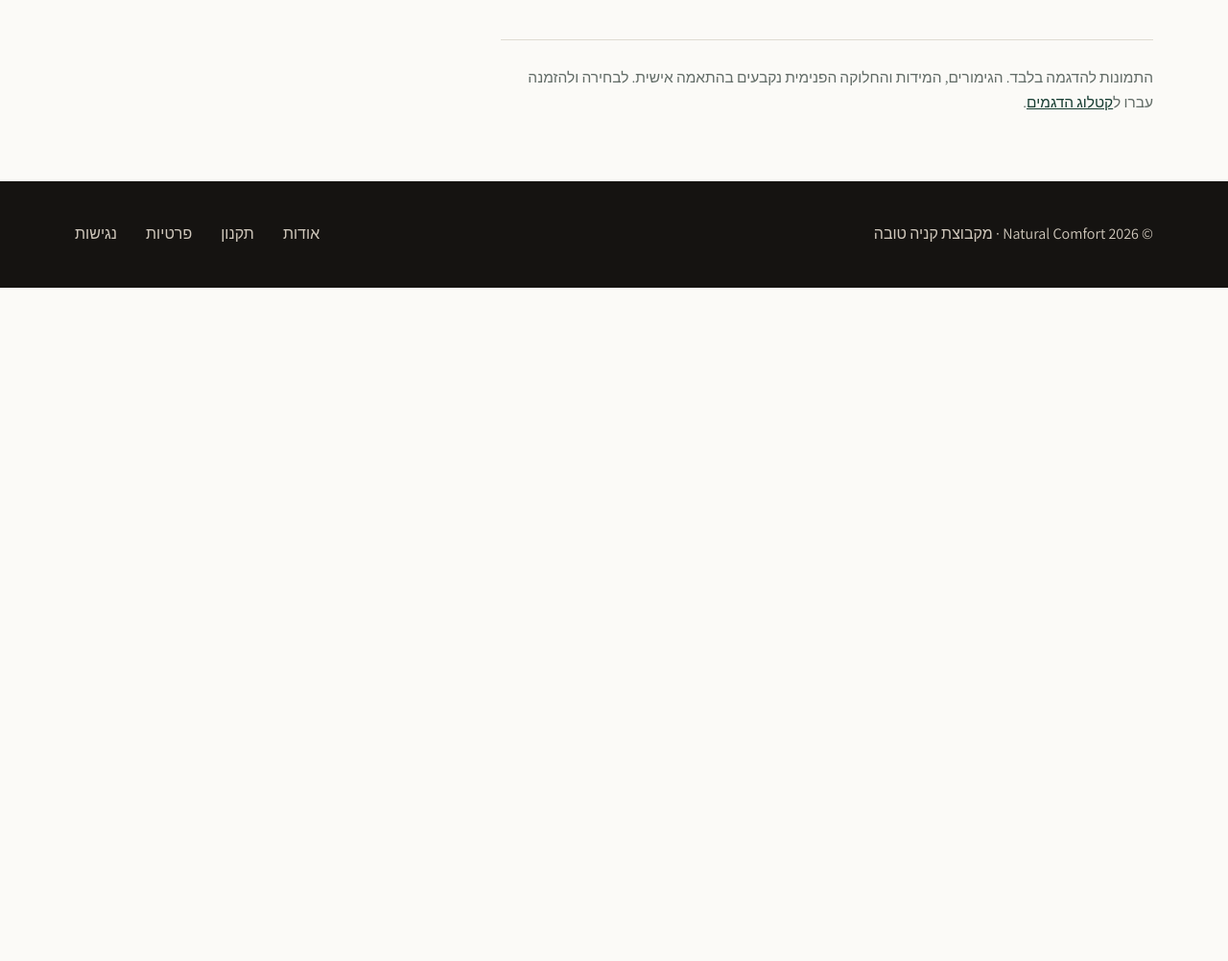
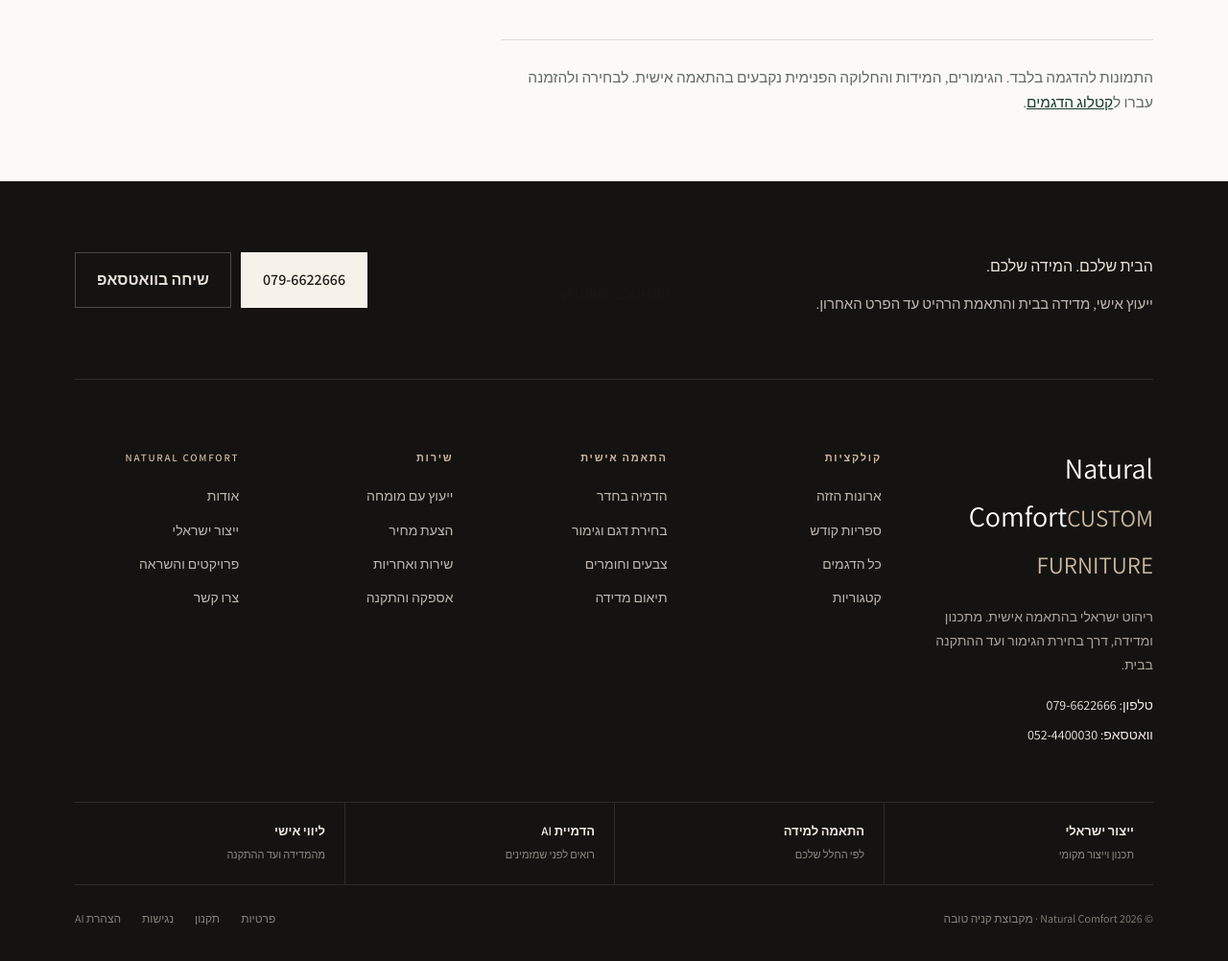
Before and after one commit to mikih123-a11y/natural-comfort, a website: page gallery.html in a window 1280 px wide. Shown: the part 1862-2864 px from the top of the page at 96% size. Before the commit the page ends 2162 px from the top, so only its background shows below. Drawn offline with Linux system fonts and the light colour scheme; a web font is replaced by a local one.

Commit message:
Add files via upload

```diff
--- a/gallery.html
+++ b/gallery.html
@@ -8,6 +8,7 @@
 <link rel="preconnect" href="https://fonts.googleapis.com">
 <link rel="preconnect" href="https://fonts.gstatic.com" crossorigin>
 <link href="https://fonts.googleapis.com/css2?family=Frank+Ruhl+Libre:wght@400;500;700&family=Assistant:wght@300;400;600&display=swap" rel="stylesheet">
+<link rel="stylesheet" href="/footer-upgrade.css">
 <link rel="stylesheet" href="/premium-inner.css">
 <style>
 :root{
@@ -86,12 +87,6 @@ h1{font-family:var(--display);font-weight:700;font-size:clamp(32px,4.4vw,50px);l
 .lb-x{position:fixed;top:18px;inset-inline-end:22px;color:#fff;font-size:30px;line-height:1;font-weight:300;z-index:201;cursor:pointer}
 .lb-cap{position:fixed;bottom:22px;inset-inline:0;text-align:center;color:#EDE9E2;font-size:16px;z-index:201;pointer-events:none}
 
-footer{background:#151311;border-top:0;padding:34px 0;font-size:16px;color:#cfc7bb;font-weight:400}
-footer a{color:#cfc7bb;padding:4px 0}
-footer a:focus-visible{outline:3px solid #cfc7bb;outline-offset:3px}
-footer .wrap{display:flex;align-items:center;justify-content:space-between;gap:18px;flex-wrap:wrap}
-.fl{display:flex;gap:30px;flex-wrap:wrap}
-footer a:hover{color:#fff;text-decoration:underline}
 @media(prefers-reduced-motion:reduce){*{transition:none!important}}
 </style>
 </head>
@@ -126,10 +121,7 @@ footer a:hover{color:#fff;text-decoration:underline}
   <div class="lb-cap" id="lbcap"></div>
 </div>
 
-<footer><div class="wrap">
-  <div>© 2026 Natural Comfort · מקבוצת קניה טובה</div>
-  <div class="fl"><a href="/about.html">אודות</a><a href="/terms.html">תקנון</a><a href="/privacy.html">פרטיות</a><a href="/accessibility.html">נגישות</a></div>
-</div></footer>
+<footer class="footer"></footer>
 
 <script>
 const $ = s => document.querySelector(s);
@@ -201,5 +193,6 @@ fetch('/products/catalog.json').then(r => r.json()).then(d => {
   document.querySelector('#grid').innerHTML = '<div class="empty">שגיאה בטעינת הגלריה.</div>';
 });
 </script>
+<script src="/footer-upgrade.js" defer></script>
 </body>
 </html>
```
